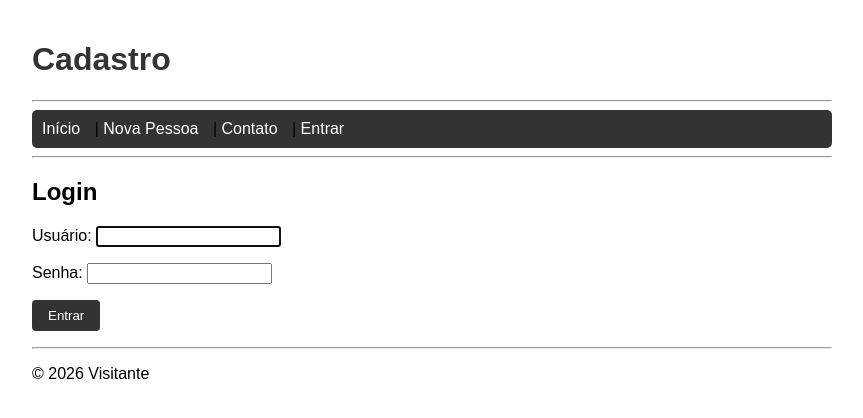
After one commit to Luferat/djangobase.PYCG2026.3, a Django app: page /accounts/login/ in a window 1280 px wide. The commit adds this page. Shown: the top 418 px of the page, without its empty margins (208-1071 px from the left). Run offline with Django 5.2, Linux system fonts and the light colour scheme.

Commit message:
Arquivos estáticos ok

```diff
--- /dev/null
+++ b/cadastro/static/cadastro/style.css
@@ -0,0 +1,31 @@
+body {
+    font-family: Arial, sans-serif;
+    max-width: 800px;
+    margin: 0 auto;
+    padding: 20px;
+}
+
+nav {
+    background-color: #333;
+    padding: 10px;
+    border-radius: 5px;
+}
+
+nav a {
+    color: white;
+    text-decoration: none;
+    margin-right: 10px;
+}
+
+h1 {
+    color: #333;
+}
+
+button {
+    background-color: #333;
+    color: white;
+    padding: 8px 16px;
+    border: none;
+    border-radius: 4px;
+    cursor: pointer;
+}
--- a/cadastro/templates/cadastro/base.html
+++ b/cadastro/templates/cadastro/base.html
@@ -1,8 +1,10 @@
 <!DOCTYPE html>
 <html lang="pt-br">
-
+{% load static %}
 <head>
     <meta charset="UTF-8">
+    <meta name="viewport" content="width=device-width, initial-scale=1.0">
+    <link rel="stylesheet" href="{% static 'cadastro/style.css' %}">
     <title>{% block titulo %}Meu Site{% endblock %}</title>
 </head>
 
@@ -14,9 +16,18 @@
     <hr>
 
     <nav>
-        <a href="/">Início</a> |
-        <a href="/adicionar/">Nova Pessoa</a> |
-        <a href="/contato/">Contato</a>
+        <a href="{% url 'index' %}">Início</a> |
+        <a href="{% url 'adicionar' %}">Nova Pessoa</a> |
+        <a href="{% url 'contato' %}">Contato</a>
+        {% if user.is_authenticated %}
+        | Olá, {{ user.username }}! |
+        <form method="POST" action="{% url 'logout' %}" style="display: inline;">
+            {% csrf_token %}
+            <button type="submit">Sair</button>
+        </form>
+        {% else %}
+        | <a href="{% url 'login' %}">Entrar</a>
+        {% endif %}
     </nav>
     <hr>
 
--- a/cadastro/templates/cadastro/deletar.html
+++ b/cadastro/templates/cadastro/deletar.html
@@ -11,7 +11,7 @@
     <form method="POST">
         {% csrf_token %}
         <button type="submit">Confirmar</button>
-        <a href="/pessoa/{{ pessoa.id }}/">Cancelar</a>
+        <a href="{% url 'detalhe' id=pessoa.id %}">Cancelar</a>
     </form>
 </article>
 
--- a/cadastro/templates/cadastro/detalhe.html
+++ b/cadastro/templates/cadastro/detalhe.html
@@ -10,8 +10,8 @@
         <li><strong>Email:</strong> {{ pessoa.email }}</li>
         <li><strong>Idade:</strong> {{ pessoa.idade }} anos</li>
     </ul>
-    <a href="/pessoa/{{ pessoa.id }}/editar/">Editar</a> |
-    <a href="/pessoa/{{ pessoa.id }}/deletar/">Apagar</a> |
-    <a href="/">Voltar</a>
+    <a href="{% url 'editar' id=pessoa.id %}">Editar</a> |
+    <a href="{% url 'deletar' id=pessoa.id %}">Apagar</a> |
+    <a href="{% url 'index' %}">Voltar</a>
 </article>
 {% endblock %}
--- a/cadastro/templates/cadastro/editar.html
+++ b/cadastro/templates/cadastro/editar.html
@@ -10,8 +10,10 @@
     <form method="POST">
         {% csrf_token %}
         {{ form.as_p }}
-        <button type="submit">Salvar</button>
-        <a href="/pessoa/{{ pessoa.id }}/">Cancelar</a>
+        <p>
+            <button type="submit">Salvar</button>
+            <a href="{% url 'detalhe' id=pessoa.id %}">Cancelar</a>
+        </p>
     </form>
 
 </article>
--- /dev/null
+++ b/cadastro/templates/registration/login.html
@@ -0,0 +1,15 @@
+{% extends 'cadastro/base.html' %}
+
+{% block titulo %}Login{% endblock %}
+
+{% block conteudo %}
+<section>
+    <h2>Login</h2>
+
+    <form method="POST">
+        {% csrf_token %}
+        {{ form.as_p }}
+        <p><button type="submit">Entrar</button></p>
+    </form>
+</section>
+{% endblock %}
--- a/cadastro/views.py
+++ b/cadastro/views.py
@@ -1,5 +1,5 @@
 from django.shortcuts import get_object_or_404, redirect, render
-
+from django.contrib.auth.decorators import login_required
 from cadastro.forms import ContatoForm, PessoaForm
 from cadastro.models import Pessoa
 
@@ -47,6 +47,7 @@ def contato(request):
     )
 
 
+@login_required
 def adicionar(request):
     # Se o form está sendo enviado
     if request.method == 'POST':
@@ -77,6 +78,7 @@ def detalhe(request, id):
     )
 
 
+@login_required
 def editar(request, id):
 
     # Obtém os dados da pessoa pelo ID
@@ -101,6 +103,7 @@ def editar(request, id):
     )
 
 
+@login_required
 def deletar(request, id):
 
     # Obtém os dados da pessoa pelo ID
--- a/core/settings.py
+++ b/core/settings.py
@@ -126,3 +126,6 @@ MAILERS = {
         'BACKEND': 'django.core.mail.backends.console.EmailBackend',
     },
 }
+
+LOGIN_REDIRECT_URL = '/'
+LOGOUT_REDIRECT_URL = '/accounts/login/'
--- a/core/urls.py
+++ b/core/urls.py
@@ -22,4 +22,7 @@ urlpatterns = [
 
     # Rota para o aplicativo "cadastro"
     path('', include('cadastro.urls')),
+
+    # Gestão de contas de usuários
+    path('accounts/', include('django.contrib.auth.urls')),
 ]
```
Also changed, not shown: cadastro/templates/cadastro/index.html (+7 -0 lines).
